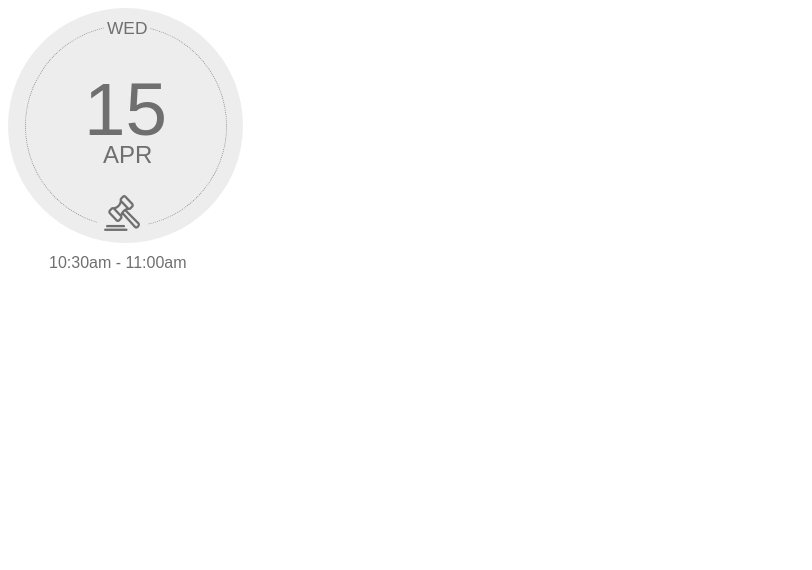
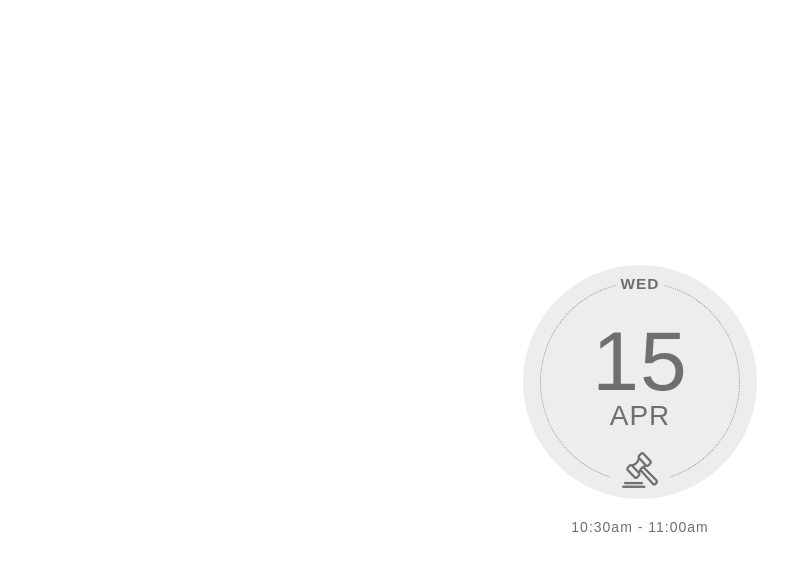
Before and after one commit to pemoke/hh-data-circle, a plain HTML site: page index.html in a window 1280 px wide. Shown: the whole page, without its empty margins (0-812 px from the left). Drawn offline with Linux system fonts and the light colour scheme.

Commit message:
Remake of CSS

```diff
--- a/css/style.css
+++ b/css/style.css
@@ -1,91 +1,113 @@
-.el-circle-wrapper {
-    font-family: Arial;
-    color: #706f6f;
-    width: 233px;
-    height: 233px;
-    background-color: #ededed;
-    border-radius: 50%;
-    position: relative;
-    border: 1px dotted transparent;
-    transition: background 0.2s ease;
+:root {
+    box-sizing: border-box;
+    font-size: 0.875em;
 }
 
-.el-circle-wrapper:hover {
-    background-color: #3c3c3b;
-    cursor: pointer;
-    color: #ffffff;
-    border: 1px dotted #959595;
+*,
+::before,
+::after {
+    box-sizing: inherit;
 }
 
-.el-circle {
+body {
+    margin: 0;
+    padding: 0;
+}
+
+.content {
+    width: 100vw;
+    height: 100vh;
+    display: flex;
+    align-items: center;
+    justify-content: center;
+}
+
+.mod-date {
+    display: flex;
+    flex-direction: column;
+    text-align: center;
+    align-items: center;
+    justify-content: center;
+    width: 270px;
+    height: 270px;
+    font-family: Arial, Helvetica, sans-serif;
+    letter-spacing: 1px;
+    color: #706f6f;
+}
+
+.mod-date:hover {
+    cursor: pointer;
+}
+
+.submod-circle-date {
+    display: flex;
+    flex-direction: column;
     width: 200px;
     height: 200px;
-    background-color: transparent;
+    margin: 17px;
+    padding: 0;
+    background-color: #ededed;
+    border: 1px dotted #959595;
     border-radius: 50%;
-    border: 1px dotted #959595;
-    position: absolute;
-    top: 16px;
-    left: 16px;
+    box-shadow: 0 0 0 17px #ededed;
+    transition: all 0.2s ease-in;
+    position: relative;
 }
 
-.el-circle-wrapper:hover .el-circle {
-    border: none;
-}
-
-.el-circle span {
-    position: absolute;
-    display: block;
-    transition: background 0.2s ease;
+.mod-date:hover .submod-circle-date {
+    width: 234px;
+    height: 234px;
+    margin: 0;
+    padding: 17px;
+    background-color: #3c3c3b;
+    border: 1px dotted #959595;
+    box-shadow: none;
+    color: #ffffff;
+    transition: all 0.1s ease-out 0.1s;
 }
 
 .el-circle-weekday {
-    left: 78px;
-    top: -8px;
+    margin-left: 38%;
+    margin-right: 38%;
+    margin-top: -8px;
+    font-size: 1.1rem;
+    font-weight: 600;
     background-color: #ededed;
-    padding: 0 3px;
-    font-weight: 400;
-    font-size: 13pt;
+    transition: background-color 0.1s ease-in 0.15s;
 }
 
-.el-circle-wrapper:hover .el-circle-weekday {
-    background-color: #3c3c3b;
+.mod-date:hover .el-circle-weekday {
+    background-color: transparent;
+    transition: background-color 0.1s ease-out;
 }
 
 .el-circle-date {
-    left: 58px;
-    top: 40px;
-    font-weight: 400;
-    font-size: 56pt;
+    margin-top: 20px;
+    font-size: 6rem;
 }
 
 .el-circle-month {
-    left: 77px;
-    top: 115px;
-    font-size: 18pt;
+    margin-top: -10px;
+    font-size: 2rem;
+    font-weight: 300;
 }
 
 .el-circle-icon {
-    left: 100px;
-    top: 10px;
+    margin: 20px 35% 0 35%;
+    padding: 10px 5px;
+    background-image: url('../img/icon_hammer.png');
+    background-color: #ededed;
+    background-position: center;
+    background-repeat: no-repeat;
+    transition: all 0.1s ease-in 0.15s;
 }
 
-.el-circle-icon {
-    width: 51px;
-    height: 51px;
-    left: 71px;
-    top: 162px;
-    background-image: url('../img/hammer.png');
-    background-color: #ededed;
-}
-
-.el-circle-wrapper:hover .el-circle-icon {
-    background-image: url('../img/hammer_over.png');
-    background-color: #3c3c3b;
+.mod-date:hover .el-circle-icon {
+    background-image: url('../img/icon_hammer_over.png');
+    background-color: transparent;
+    transition: all 0.1s ease-out;
 }
 
 .el-circle-time {
-    position: absolute;
-    bottom: -30px;
-    left: 40px;
-    color: #706f6f;
+    padding-top: 20px;
 }
--- a/index.html
+++ b/index.html
@@ -8,14 +8,16 @@
     <script src="js/script.js"></script>
 </head>
 <body>
-<div class="el-circle-wrapper">
-    <div class="el-circle">
-        <span class="el-circle-weekday">WED</span>
-        <span class="el-circle-date">15</span>
-        <span class="el-circle-month">APR</span>
-        <span class="el-circle-icon"></span>
+<div class="content">
+    <div class="mod-date">
+        <div class="submod-circle-date">
+            <span class="el-circle-weekday">WED</span>
+            <span class="el-circle-date">15</span>
+            <span class="el-circle-month">APR</span>
+            <span class="el-circle-icon">&nbsp;</span>
+        </div>
+        <span class="el-circle-time">10:30am - 11:00am</span>
     </div>
-    <span class="el-circle-time">10:30am - 11:00am</span>
 </div>
 </body>
 </html>
```
Also changed, not shown: img/hammer.png (deleted), img/hammer_over.png (deleted), img/icon_hammer.png (added), img/icon_hammer_over.png (added), 1 other file.
